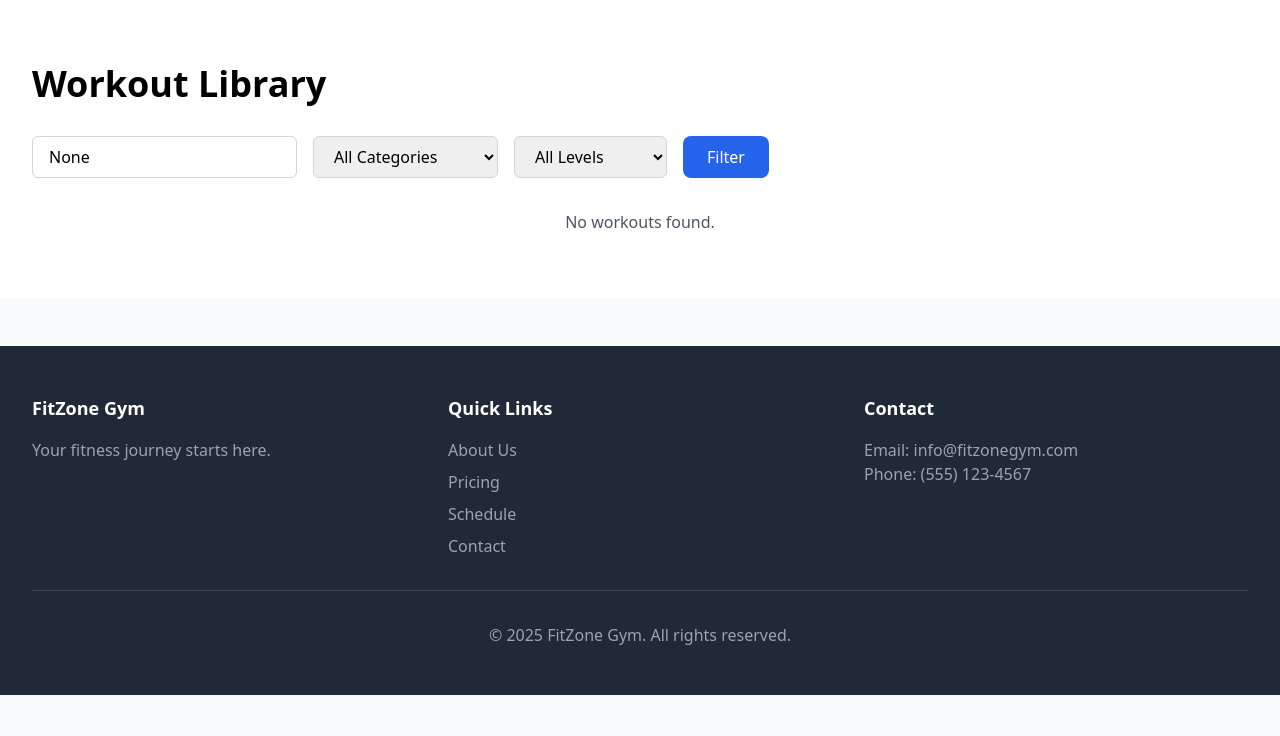
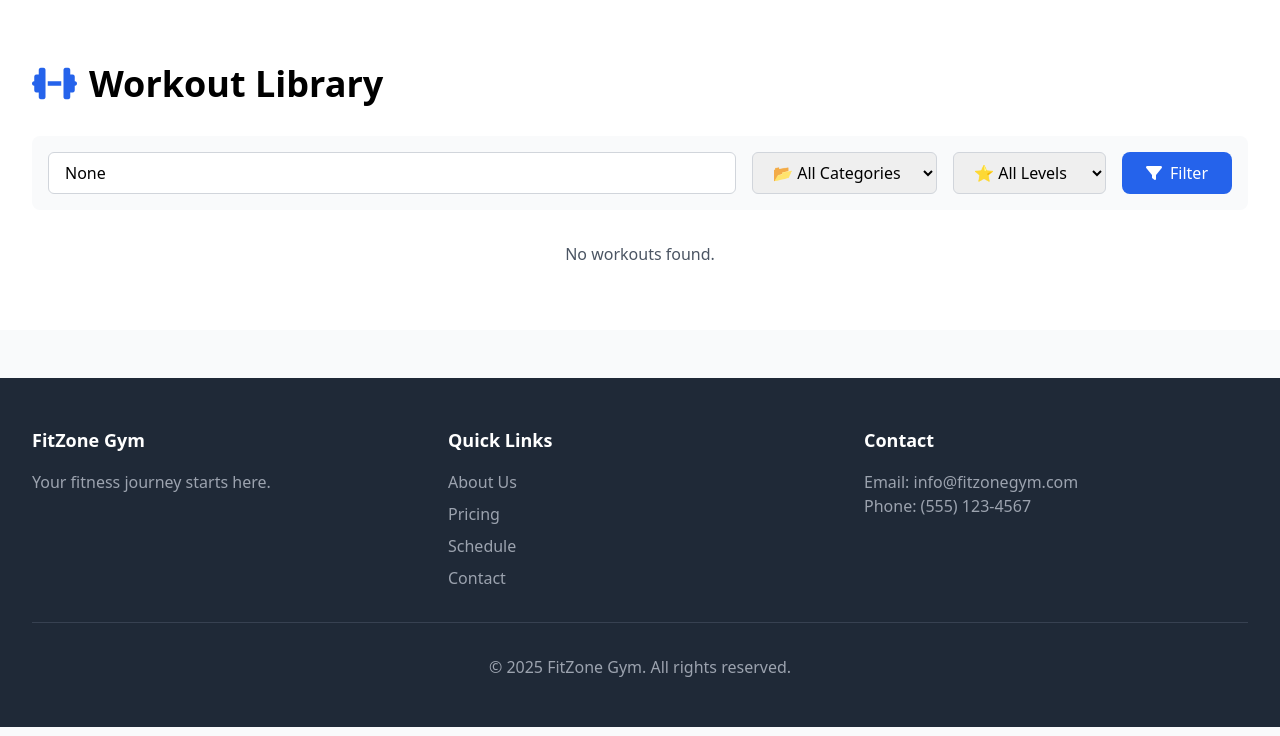
Before and after one commit to kiruuuuuuu/fitzone-gym, a Django app: page /workouts/ in a window 1280 px wide. Shown: the part 64-800 px from the top of the page. Run offline with Django 5.2, Linux system fonts and the light colour scheme; data that the repository does not hold is empty; some libraries are stand-ins or nearby versions.

Commit message:
Add visual enhancements with icons to all pages

```diff
--- a/templates/workouts/library.html
+++ b/templates/workouts/library.html
@@ -5,43 +5,52 @@
 {% block content %}
 <div class="bg-white py-16">
     <div class="max-w-7xl mx-auto px-4 sm:px-6 lg:px-8">
-        <h1 class="text-4xl font-bold mb-8">Workout Library</h1>
+        <h1 class="text-4xl font-bold mb-8 flex items-center"><i class="fas fa-dumbbell mr-3 text-blue-600"></i>Workout Library</h1>
 
         <!-- Filters -->
-        <form method="get" class="mb-8 flex flex-wrap gap-4">
-            <input type="text" name="search" placeholder="Search workouts..." value="{{ search_query }}" class="border border-gray-300 rounded-md px-4 py-2">
-            <select name="category" class="border border-gray-300 rounded-md px-4 py-2">
-                <option value="">All Categories</option>
+        <form method="get" class="mb-8 flex flex-wrap gap-4 bg-gray-50 p-4 rounded-lg">
+            <div class="flex-1 min-w-64">
+                <input type="text" name="search" placeholder="🔍 Search workouts..." value="{{ search_query }}" class="w-full border border-gray-300 rounded-md px-4 py-2 focus:ring-blue-500 focus:border-blue-500">
+            </div>
+            <select name="category" class="border border-gray-300 rounded-md px-4 py-2 focus:ring-blue-500 focus:border-blue-500">
+                <option value="">📂 All Categories</option>
                 {% for value, label in categories %}
                     <option value="{{ value }}" {% if selected_category == value %}selected{% endif %}>{{ label }}</option>
                 {% endfor %}
             </select>
-            <select name="difficulty" class="border border-gray-300 rounded-md px-4 py-2">
-                <option value="">All Levels</option>
+            <select name="difficulty" class="border border-gray-300 rounded-md px-4 py-2 focus:ring-blue-500 focus:border-blue-500">
+                <option value="">⭐ All Levels</option>
                 {% for value, label in difficulties %}
                     <option value="{{ value }}" {% if selected_difficulty == value %}selected{% endif %}>{{ label }}</option>
                 {% endfor %}
             </select>
-            <button type="submit" class="bg-blue-600 text-white px-6 py-2 rounded-lg hover:bg-blue-700">Filter</button>
+            <button type="submit" class="bg-blue-600 text-white px-6 py-2 rounded-lg hover:bg-blue-700 transition"><i class="fas fa-filter mr-2"></i>Filter</button>
         </form>
 
         {% if workouts %}
         <div class="grid grid-cols-1 md:grid-cols-2 lg:grid-cols-3 gap-6">
             {% for workout in workouts %}
-            <div class="border border-gray-200 rounded-lg p-6 hover:shadow-lg transition">
+            <div class="border border-gray-200 rounded-lg p-6 hover:shadow-lg transition bg-white">
                 {% if workout.thumbnail %}
                     <img src="{{ workout.thumbnail.url }}" alt="{{ workout.title }}" class="w-full h-48 object-cover rounded-lg mb-4">
+                {% else %}
+                    <div class="w-full h-48 bg-gradient-to-br from-blue-400 to-purple-500 rounded-lg mb-4 flex items-center justify-center">
+                        <i class="fas fa-dumbbell text-white text-6xl opacity-50"></i>
+                    </div>
                 {% endif %}
-                <h3 class="text-xl font-bold mb-2">{{ workout.title }}</h3>
-                <p class="text-gray-600 mb-4">{{ workout.description|truncatewords:20 }}</p>
-                <div class="flex justify-between items-center mb-4">
-                    <span class="px-2 py-1 bg-blue-100 text-blue-800 rounded text-sm">{{ workout.get_category_display }}</span>
-                    <span class="px-2 py-1 bg-green-100 text-green-800 rounded text-sm">{{ workout.get_difficulty_level_display }}</span>
+                <h3 class="text-xl font-bold mb-2 text-gray-900">{{ workout.title }}</h3>
+                <p class="text-gray-600 mb-4">{{ workout.description|truncatewords:15 }}</p>
+                <div class="flex flex-wrap gap-2 mb-4">
+                    <span class="px-2 py-1 bg-blue-100 text-blue-800 rounded-full text-xs font-semibold"><i class="fas fa-tag mr-1"></i>{{ workout.get_category_display }}</span>
+                    <span class="px-2 py-1 {% if workout.difficulty_level == 'beginner' %}bg-green-100 text-green-800{% elif workout.difficulty_level == 'intermediate' %}bg-yellow-100 text-yellow-800{% else %}bg-red-100 text-red-800{% endif %} rounded-full text-xs font-semibold">
+                        {% if workout.difficulty_level == 'beginner' %}<i class="fas fa-star mr-1"></i>{% elif workout.difficulty_level == 'intermediate' %}<i class="fas fa-star-half-alt mr-1"></i>{% else %}<i class="fas fa-fire mr-1"></i>{% endif %}
+                        {{ workout.get_difficulty_level_display }}
+                    </span>
                 </div>
-                <div class="flex justify-between items-center text-sm text-gray-500 mb-4">
-                    <span>{{ workout.duration }} minutes</span>
+                <div class="flex items-center text-sm text-gray-600 mb-4">
+                    <i class="fas fa-clock mr-2"></i>{{ workout.duration }} minutes
                 </div>
-                <a href="{% url 'workouts:workout_detail' workout.id %}" class="block w-full bg-blue-600 text-white text-center py-2 px-4 rounded-lg hover:bg-blue-700 transition">View Details</a>
+                <a href="{% url 'workouts:workout_detail' workout.id %}" class="block w-full bg-blue-600 text-white text-center py-2 px-4 rounded-lg hover:bg-blue-700 transition"><i class="fas fa-eye mr-2"></i>View Details</a>
             </div>
             {% endfor %}
         </div>
```
Also changed, not shown: templates/bookings/book_class.html (+20 -11 lines), templates/community/feed.html (+5 -11 lines), templates/schedule.html (+7 -15 lines), templates/staff/member_list.html (+6 -7 lines), theme/static/css/styles.css (+28 -0 lines).
